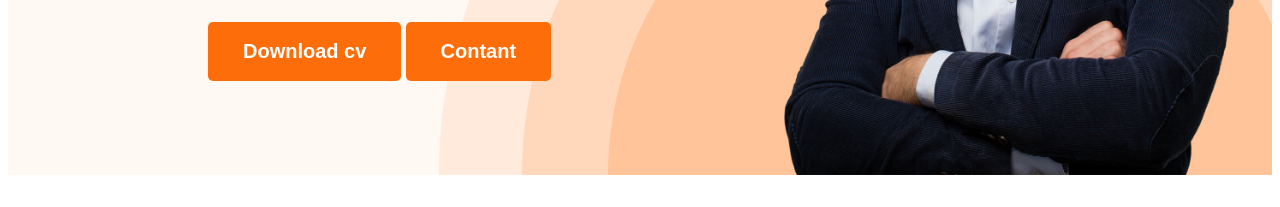
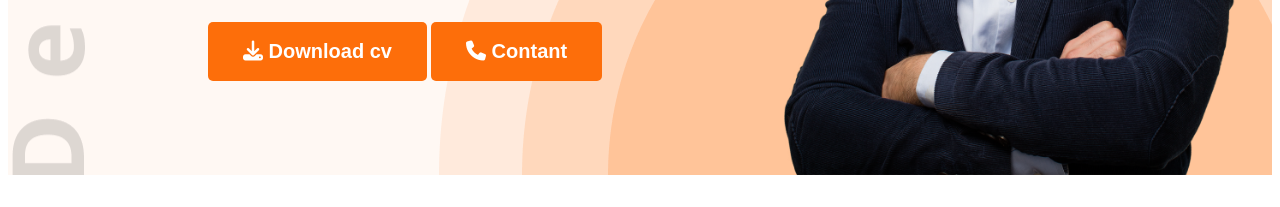
Before and after one commit to Mmsshakil/web-devloper-portfolio, a plain HTML site: page index.html in a window 1280 px wide. Shown: the part 593-800 px from the top of the page. Drawn offline with nearby package versions, Linux system fonts and the light colour scheme.

Commit message:
add font awsome icon

```diff
--- a/index.html
+++ b/index.html
@@ -9,6 +9,7 @@
   <link rel="preconnect" href="https://fonts.gstatic.com" crossorigin />
   <link href="https://fonts.googleapis.com/css2?family=Open+Sans:wght@300;400;600;800&display=swap" rel="stylesheet" />
   <link rel="stylesheet" href="/styles/portfolio.css" />
+  <script src="https://kit.fontawesome.com/3102f6294e.js" crossorigin="anonymous"></script>
 </head>
 
 <body>
@@ -30,8 +31,8 @@
         <p class="banner-des">Shot what able cold new see hold.Friendly as an betrayed formerly he. Morning because as
           to society behaved moments.</p>
 
-        <button class="btn-primary">Download cv</button>
-        <button class="btn-primary">Contant</button>
+        <button class="btn-primary"> <i class="fa-solid fa-download"></i> Download cv</button>
+        <button class="btn-primary"><i class="fa-solid fa-phone"></i> Contant</button>
 
       </div>
       <img class="profile-pic" src="/images/hardy.png" alt="">
@@ -187,7 +188,7 @@
 
       <!-- my experoience end -->
       <div class="download-cv">
-        <button class="btn-primary">Download CV</button>
+        <button class="btn-primary"><i class="fa-solid fa-download"></i> Download CV</button>
       </div>
     </section>
 
--- a/styles/portfolio.css
+++ b/styles/portfolio.css
@@ -52,9 +52,9 @@
 
 .header {
   background-color: #FFF8F3;
-  background-image: url(/images/header_bg.png);
+  background-image: url('/images/header_bg.png'), url('/images/developer.png');
   background-repeat: no-repeat;
-  background-position: bottom right;
+  background-position: bottom right, top left;
 }
 
 .banner {
```
